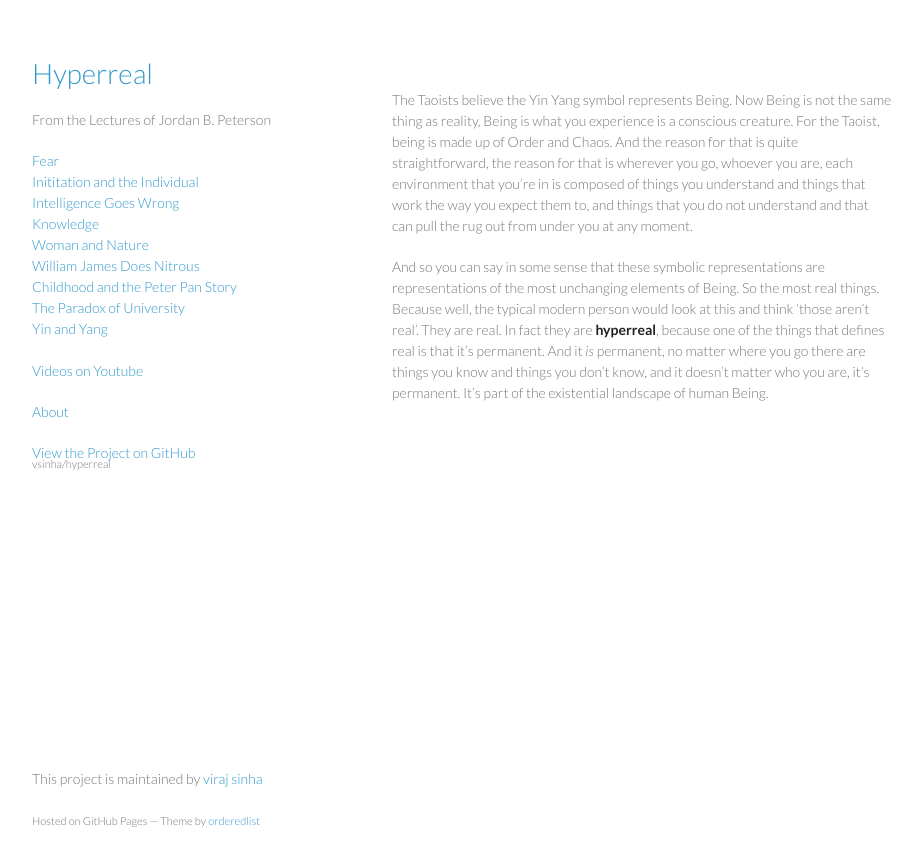
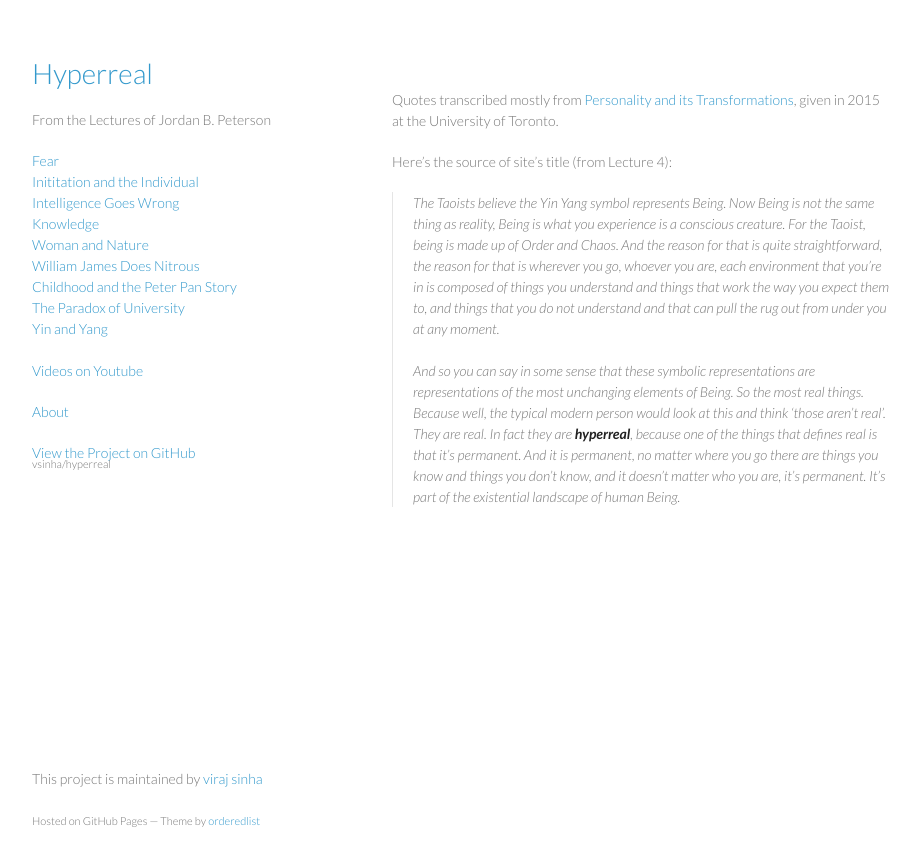
Before and after one commit to vsinha/hyperreal, a Jekyll site: the page built from index.md, in a window 1280 px wide. Shown: the top 866 px of the page, without its empty margins (178-1100 px from the left). Built offline with Jekyll 4.4.1, drawn with Linux system fonts in a browser that asks for light colours.

Commit message:
spiffed up the index a bit

```diff
--- a/index.md
+++ b/index.md
@@ -2,6 +2,9 @@
 layout: default
 ---
 
-The Taoists believe the Yin Yang symbol represents Being. Now Being is not the same thing as reality, Being is what you experience is a conscious creature. For the Taoist, being is made up of Order and Chaos. And the reason for that is quite straightforward, the reason for that is wherever you go, whoever you are, each environment that you're in is composed of things you understand and things that work the way you expect them to, and things that you do not understand and that can pull the rug out from under you at any moment.
+Quotes transcribed mostly from [Personality and its Transformations](http://jordanbpeterson.com/Psy230H/), given in 2015 at the University of Toronto.
 
-And so you can say in some sense that these symbolic representations are representations of the most unchanging elements of Being. So the most real things. Because well, the typical modern person would look at this and think 'those aren't real'. They are real. In fact they are **hyperreal**, because one of the things that defines real is that it's permanent. And it *is* permanent, no matter where you go there are things you know and things you don't know, and it doesn't matter who you are, it's permanent. It's part of the existential landscape of human Being.
+Here's the source of site's title (from Lecture 4):
+
+> The Taoists believe the Yin Yang symbol represents Being. Now Being is not the same thing as reality, Being is what you experience is a conscious creature. For the Taoist, being is made up of Order and Chaos. And the reason for that is quite straightforward, the reason for that is wherever you go, whoever you are, each environment that you're in is composed of things you understand and things that work the way you expect them to, and things that you do not understand and that can pull the rug out from under you at any moment. <br><br>
+> And so you can say in some sense that these symbolic representations are representations of the most unchanging elements of Being. So the most real things. Because well, the typical modern person would look at this and think 'those aren't real'. They are real. In fact they are **hyperreal**, because one of the things that defines real is that it's permanent. And it *is* permanent, no matter where you go there are things you know and things you don't know, and it doesn't matter who you are, it's permanent. It's part of the existential landscape of human Being.
```
